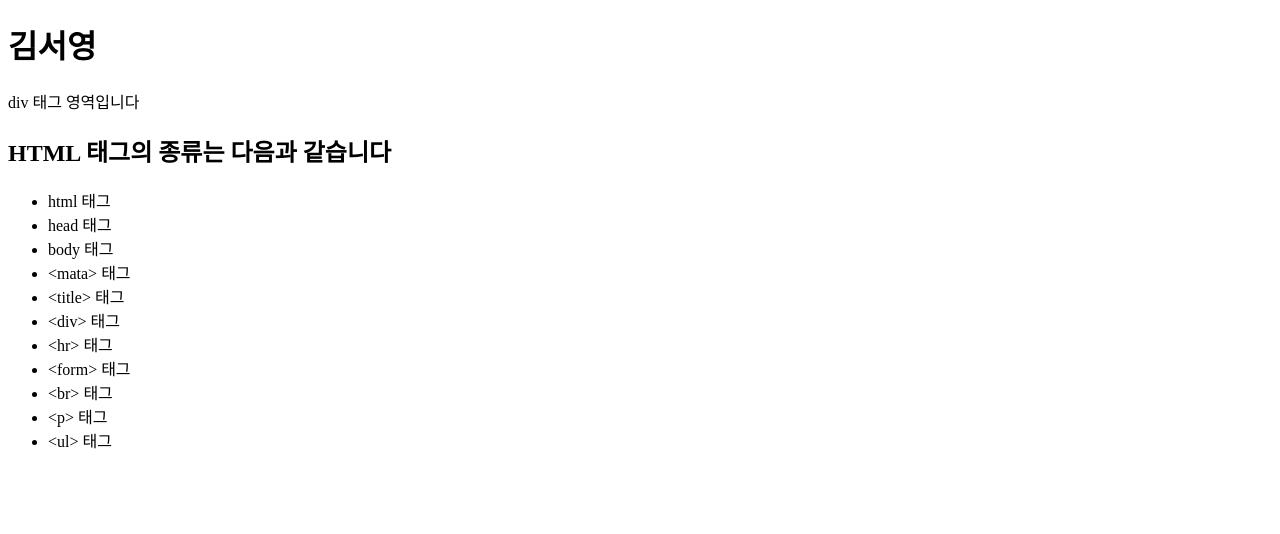
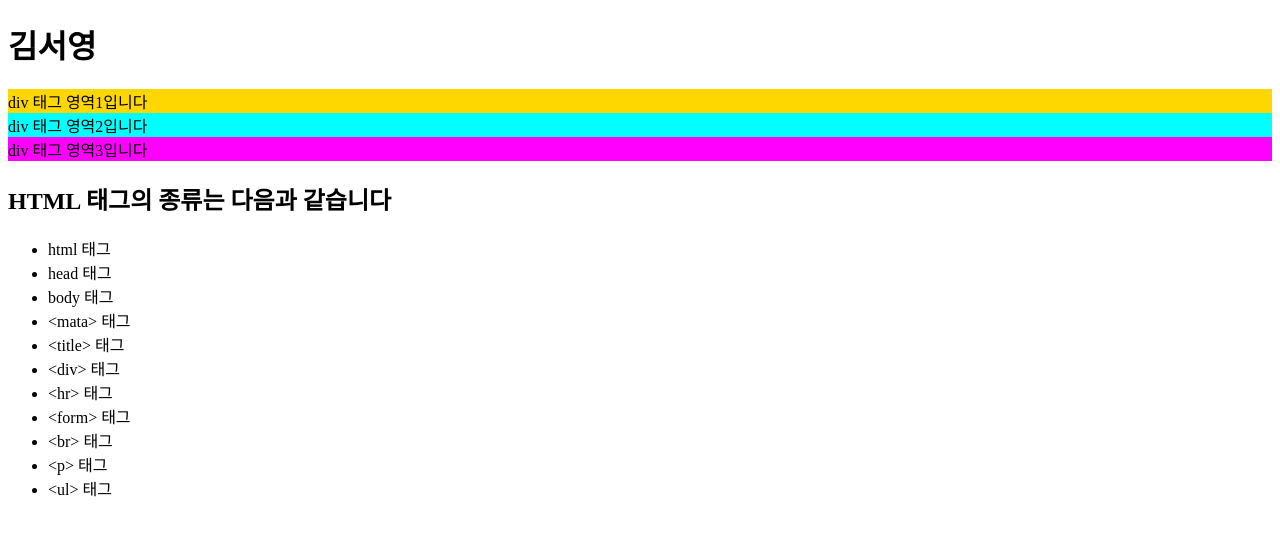
Before and after one commit to ksy6623/HTML03, a plain HTML site: page index.html in a window 1280 px wide. Drawn offline with Linux system fonts and the light colour scheme.

Commit message:
block 요소 실습

```diff
--- a/index.html
+++ b/index.html
@@ -7,8 +7,11 @@
 </head>
 <body>
     <h1>김서영</h1>
-    <div>div 태그 영역입니다</div>
+    <div style="background-color: gold; width : 250px display:inline-block">div 태그 영역1입니다</div>
+    <div style="background-color: cyan; width : 250px display:inline-block">div 태그 영역2입니다</div>
+    <div style="background-color: magenta;width : 250px display:inline-block">div 태그 영역3입니다</div>
     <h2>HTML 태그의 종류는 다음과 같습니다</h2>
+    <!--여기에 써지는 내용은 렌더링되지 않습니다-->
     <ul>
         <li>html 태그</li>
         <li>head 태그</li>
```
